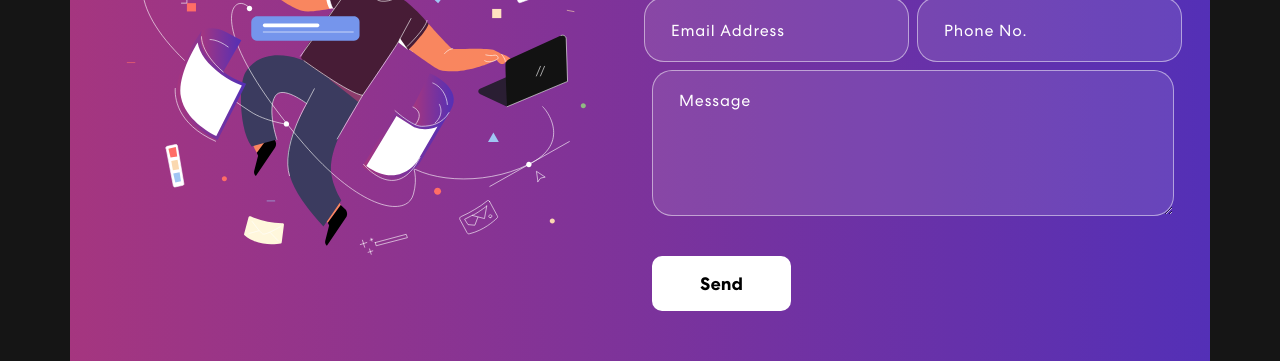
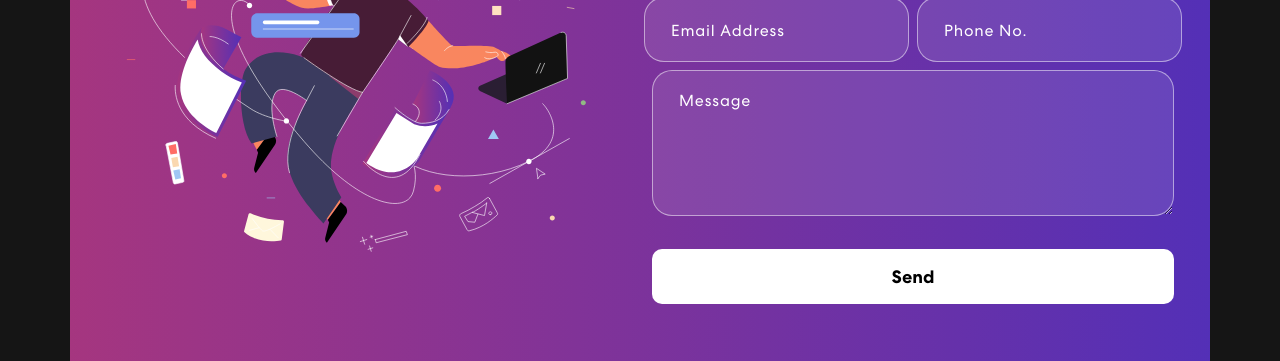
Before and after one commit to fluffyjohnny/Portfolio, a React (Create React App) app: page / in a window 1280 px wide. Shown: the part 2335-2696 px from the top of the page. Built offline with nearby package versions, Linux system fonts and the light colour scheme; no server answers.

Commit message:
add classname for button to reformat

```diff
--- a/src/components/Contact.js
+++ b/src/components/Contact.js
@@ -92,7 +92,7 @@ export const Contact = () => {
                     onChange={(e) => onFormUpdate("phone", e.target.value)}
                   />
                 </Col>
-                <Col sm={12}>
+                <Col sm={12} className='contact-buttom'>
                   <textarea
                     rows="4"
                     className="contact-text"
```
